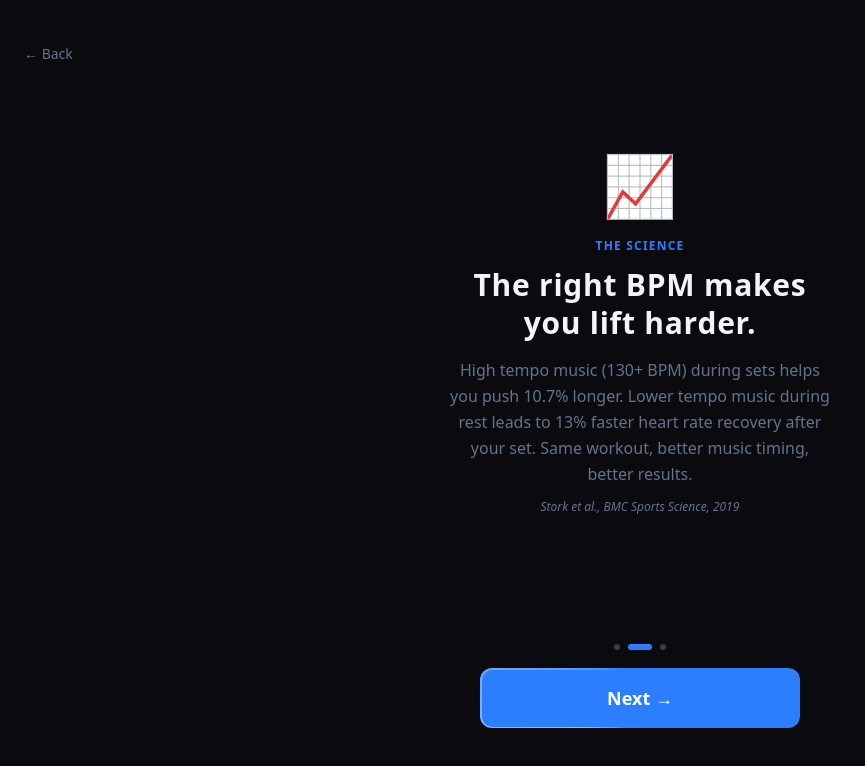
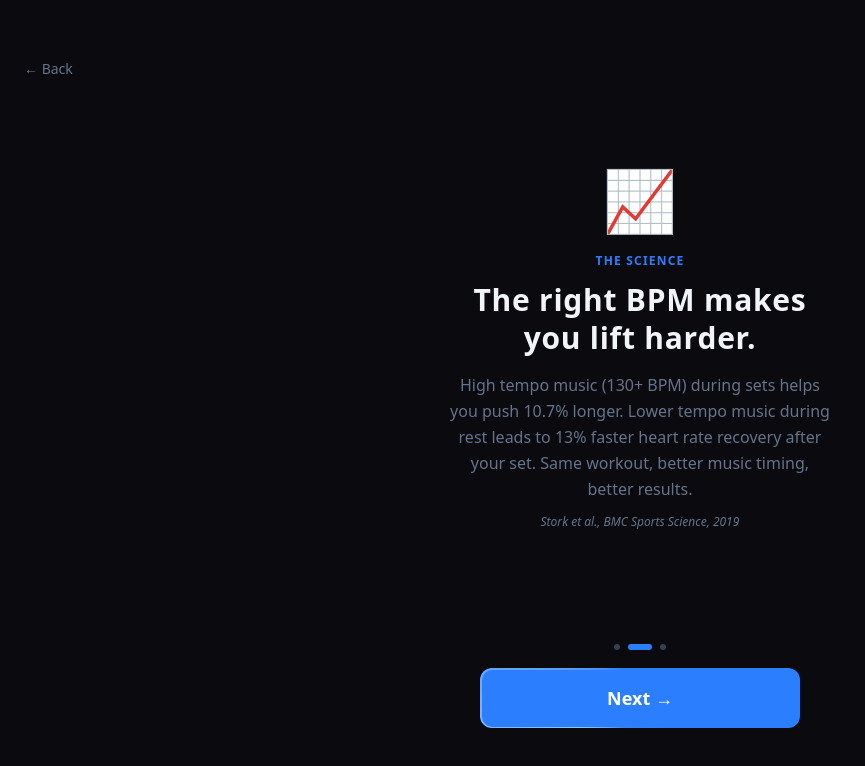
Before and after one commit to ellis-restea/LiftBeat, a Next.js app: page /onboarding in a window 1280 px wide. Both pictures are taken after a click on the button "Next →". Shown: the top 766 px of the page, without its empty margins (0-865 px from the left). Built offline with nearby package versions, Linux system fonts and the light colour scheme.

Commit message:
Tweak onboarding spacing: back button +15px, Science emoji -15px
Co-Authored-By: Claude Sonnet 4.6 <noreply@anthropic.com>

```diff
--- a/app/onboarding/page.tsx
+++ b/app/onboarding/page.tsx
@@ -20,7 +20,7 @@ const slides = [
     body: "High tempo music (130+ BPM) during sets helps you push 10.7% longer. Lower tempo music during rest leads to 13% faster heart rate recovery after your set. Same workout, better music timing, better results.",
     source: "Stork et al., BMC Sports Science, 2019",
     visual: "📈",
-    visualMarginTop: 60,
+    visualMarginTop: 45,
     bodyMarginBottom: 0,
     cta: null,
   },
@@ -71,7 +71,7 @@ export default function Onboarding() {
         {current > 0 ? (
           <button
             onClick={handleBack}
-            className="text-[#64748b] hover:text-white text-sm transition mt-5"
+            className="text-[#64748b] hover:text-white text-sm transition mt-[35px]"
           >
             ← Back
           </button>
```
